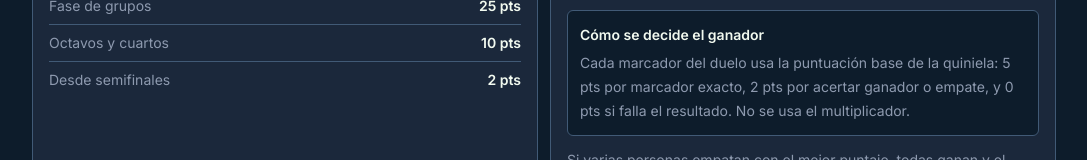
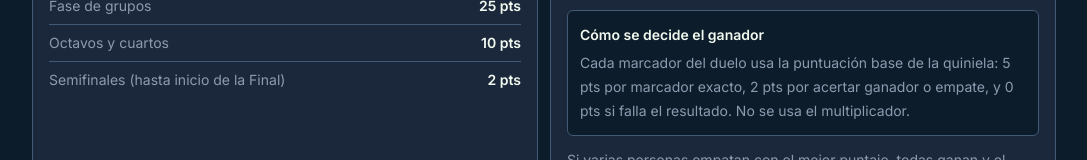
Before and after one commit to QuinielaDevs/Quiniela, a Next.js app: page /rules in a window 1280 px wide. Shown: the part 1168-1328 px from the top of the page, without its empty margins (96-1183 px from the left). Built offline with nearby package versions, Linux system fonts and the light colour scheme; no server answers.

Commit message:
fix: clarify phase D label to indicate it closes at the start of the final match

```diff
--- a/src/app/rules/page.tsx
+++ b/src/app/rules/page.tsx
@@ -35,7 +35,7 @@ const specialAwards = [
   { label: "Antes del partido inaugural", points: "50 pts" },
   { label: "Fase de grupos", points: "25 pts" },
   { label: "Octavos y cuartos", points: "10 pts" },
-  { label: "Desde semifinales", points: "2 pts" },
+  { label: "Semifinales (hasta inicio de la Final)", points: "2 pts" },
 ];
 
 export default function RulesPage() {
--- a/src/components/awards/AwardsBoard.tsx
+++ b/src/components/awards/AwardsBoard.tsx
@@ -264,7 +264,11 @@ export function AwardsBoard({
               "block text-[10px] uppercase font-bold tracking-wider",
               activePhaseCode === "D" ? "text-yellow-400" : "text-white/40"
             )}>
-              {activePhaseCode === "D" ? "🔒 Bloqueado" : "Semifinal en adelante"}
+              {isLocked
+                ? "🔒 Bloqueado"
+                : activePhaseCode === "D"
+                  ? "👉 En Curso"
+                  : "Semifinales (hasta la Final)"}
             </span>
             <span className="text-lg font-extrabold text-white mt-0.5">2 pts</span>
           </div>
```
